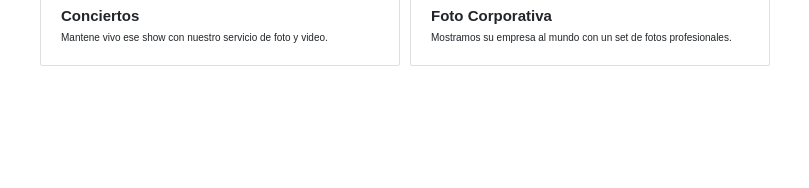
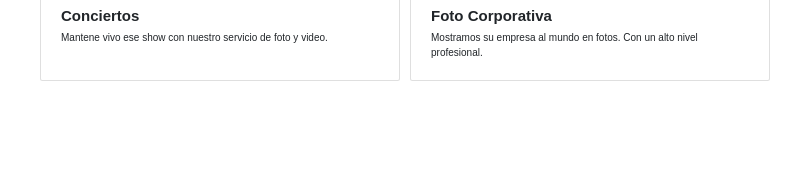
Before and after one commit to lisandrolima/proyecto_desarrolloweb, a website: page assets/views/service.html in a window 1280 px wide. Shown: the part 612-800 px from the top of the page, 235-1044 px from the left. Drawn offline with nearby package versions, Linux system fonts and the light colour scheme.

Commit message:
Nueva modificacion de foto corporativa

```diff
--- a/assets/views/service.html
+++ b/assets/views/service.html
@@ -90,7 +90,8 @@
                     <img class="w-100" src="../image/corporativa.jpg" alt="Imagen de una sala de reuniones">
                     <div class="card-body">
                         <h5 class="card-title text-dark fw-bold fs-4">Foto Corporativa</h5>
-                        <p class="card-text text-dark">Mostramos su empresa al mundo con un set de fotos profesionales.
+                        <p class="card-text text-dark">
+                            Mostramos su empresa al mundo en fotos. Con un alto nivel profesional.
                         </p>
                     </div>
                 </article>
```
Also changed, not shown: sass/views/_service.scss (line endings or trailing spaces).
